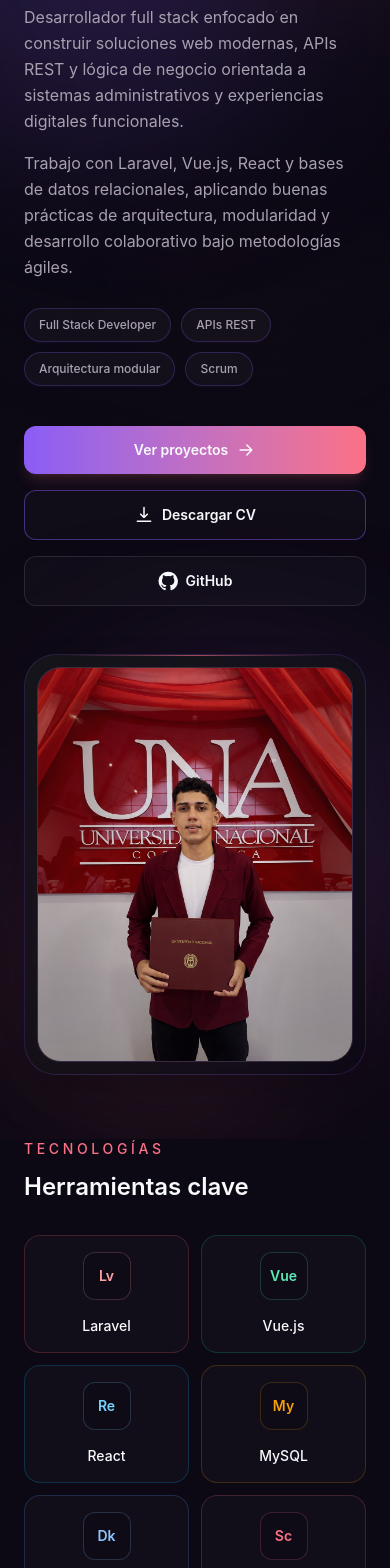
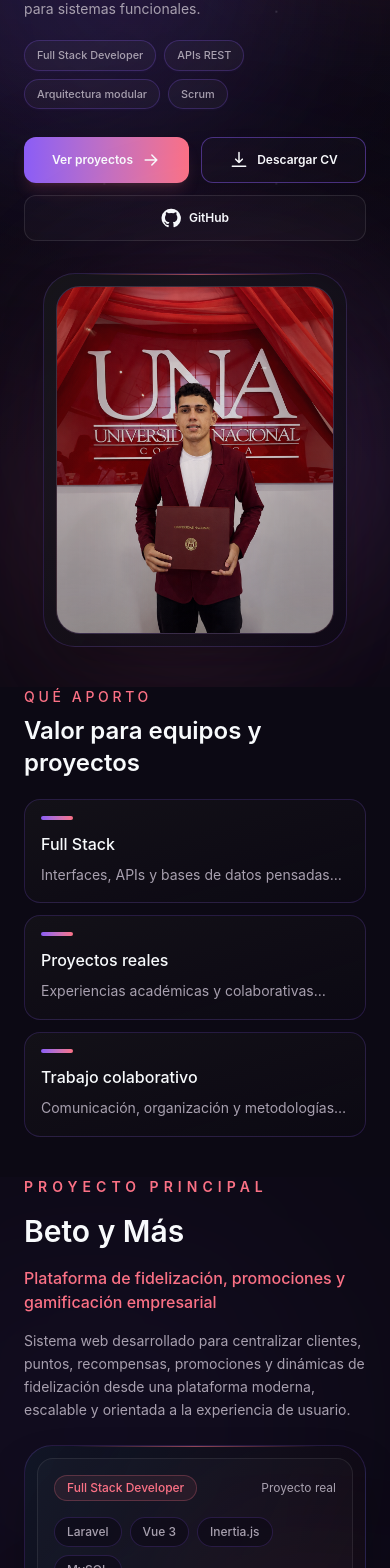
Before and after one commit to andyorozcoo/portfolio-andy-orozco, a Vue app: page / in a window 390 px wide. Shown: the part 280-1848 px from the top of the page. Built offline with nearby package versions, Linux system fonts and the light colour scheme.

Commit message:
optimize home mobile layout and collapse project details

```diff
--- a/src/components/sections/HeroSection.vue
+++ b/src/components/sections/HeroSection.vue
@@ -8,50 +8,50 @@ const profileImageSrc = `${import.meta.env.BASE_URL}images/profile/profile-main.
 </script>
 
 <template>
-  <section id="inicio" class="relative flex scroll-mt-20 items-center overflow-hidden pb-16 pt-28 sm:pt-32 lg:min-h-screen lg:pb-20">
+  <section id="inicio" class="relative flex scroll-mt-20 items-center overflow-hidden pb-10 pt-24 sm:pb-16 sm:pt-32 lg:min-h-screen lg:pb-20">
     <div class="absolute left-0 top-28 -z-10 size-72 rounded-full bg-brand-violet/10 blur-[110px]"></div>
     <div class="absolute bottom-24 right-0 -z-10 h-80 w-96 rounded-full bg-brand-magenta/10 blur-[120px]"></div>
 
-    <div class="mx-auto grid w-full max-w-7xl items-center gap-12 px-6 lg:grid-cols-[1.02fr_0.98fr] lg:gap-14 lg:px-8">
+    <div class="mx-auto grid w-full max-w-7xl items-center gap-8 px-6 sm:gap-12 lg:grid-cols-[1.02fr_0.98fr] lg:gap-14 lg:px-8">
       <div class="motion-safe:animate-[hero-rise_700ms_ease-out_both]">
         <p
-          class="mb-6 inline-flex rounded-full border border-brand-violet/20 bg-linear-to-r from-brand-violet/10 to-brand-magenta/10 px-4 py-2 text-sm font-medium text-brand-magenta backdrop-blur-sm"
+          class="mb-4 inline-flex rounded-full border border-brand-violet/20 bg-linear-to-r from-brand-violet/10 to-brand-magenta/10 px-3.5 py-1.5 text-xs font-medium text-brand-magenta backdrop-blur-sm sm:mb-6 sm:px-4 sm:py-2 sm:text-sm"
         >
           Andy Orozco Castro
         </p>
 
-        <h1 class="max-w-3xl text-[2.45rem] font-semibold leading-[1.04] tracking-tight text-foreground sm:text-5xl lg:text-6xl xl:text-7xl">
+        <h1 class="max-w-3xl text-[2.15rem] font-semibold leading-[1.02] tracking-tight text-foreground sm:text-5xl lg:text-6xl xl:text-7xl">
           Full Stack
           <span class="block bg-linear-to-r from-brand-violet to-brand-magenta bg-clip-text text-transparent">
             Developer
           </span>
         </h1>
 
-        <div class="mt-7 max-w-2xl space-y-4 text-base leading-relaxed text-muted sm:text-lg">
+        <div class="mt-5 max-w-2xl space-y-4 text-sm leading-relaxed text-muted sm:mt-7 sm:text-lg">
           <p>
-            Desarrollador full stack enfocado en construir soluciones web modernas, APIs REST y lógica de negocio
-            orientada a sistemas administrativos y experiencias digitales funcionales.
+            Desarrollador full stack enfocado en soluciones web modernas, APIs REST y lógica de negocio para sistemas
+            funcionales.
           </p>
-          <p>
+          <p class="hidden sm:block">
             Trabajo con Laravel, Vue.js, React y bases de datos relacionales, aplicando buenas prácticas de
             arquitectura, modularidad y desarrollo colaborativo bajo metodologías ágiles.
           </p>
         </div>
 
-        <div class="mt-7 flex flex-wrap gap-2.5">
+        <div class="mt-5 flex flex-wrap gap-2 sm:mt-7 sm:gap-2.5">
           <span
             v-for="tag in profileTags"
             :key="tag"
-            class="rounded-full border border-brand-violet/25 bg-white/3 px-3.5 py-2 text-xs font-medium text-muted shadow-sm shadow-brand-violet/5 backdrop-blur-sm transition-colors duration-300 hover:border-brand-magenta/35 hover:text-foreground"
+            class="rounded-full border border-brand-violet/25 bg-white/3 px-3 py-1.5 text-[0.68rem] font-medium text-muted shadow-sm shadow-brand-violet/5 backdrop-blur-sm transition-colors duration-300 hover:border-brand-magenta/35 hover:text-foreground sm:px-3.5 sm:py-2 sm:text-xs"
           >
             {{ tag }}
           </span>
         </div>
 
-        <div class="mt-10 flex flex-col gap-4 sm:flex-row sm:flex-wrap">
+        <div class="mt-7 grid grid-cols-2 gap-3 sm:mt-10 sm:flex sm:flex-wrap">
           <RouterLink
             :to="{ path: '/', hash: '#proyecto-destacado' }"
-            class="group inline-flex items-center justify-center gap-2 rounded-xl bg-linear-to-r from-brand-violet to-brand-magenta px-7 py-3.5 text-sm font-semibold text-foreground shadow-lg shadow-brand-magenta/15 transition-all duration-300 hover:-translate-y-0.5 hover:shadow-xl hover:shadow-brand-magenta/30 focus-visible:outline-2 focus-visible:outline-offset-4 focus-visible:outline-brand-magenta"
+            class="group inline-flex items-center justify-center gap-2 rounded-xl bg-linear-to-r from-brand-violet to-brand-magenta px-4 py-3 text-xs font-semibold text-foreground shadow-lg shadow-brand-magenta/15 transition-all duration-300 hover:-translate-y-0.5 hover:shadow-xl hover:shadow-brand-magenta/30 focus-visible:outline-2 focus-visible:outline-offset-4 focus-visible:outline-brand-magenta sm:px-7 sm:py-3.5 sm:text-sm"
           >
             Ver proyectos
             <svg viewBox="0 0 24 24" class="size-5 transition-transform duration-300 group-hover:translate-x-1" fill="none" stroke="currentColor" stroke-width="1.8">
@@ -61,7 +61,7 @@ const profileImageSrc = `${import.meta.env.BASE_URL}images/profile/profile-main.
           <a
             href="/files/cv-andy-orozco.pdf"
             download
-            class="inline-flex items-center justify-center gap-2 rounded-xl border border-brand-violet/45 bg-white/2 px-7 py-3.5 text-sm font-semibold text-brand-magenta backdrop-blur-sm transition-all duration-300 hover:-translate-y-0.5 hover:border-brand-magenta/55 hover:bg-brand-violet/10 focus-visible:outline-2 focus-visible:outline-offset-4 focus-visible:outline-brand-violet"
+            class="inline-flex items-center justify-center gap-2 rounded-xl border border-brand-violet/45 bg-white/2 px-4 py-3 text-xs font-semibold text-brand-magenta backdrop-blur-sm transition-all duration-300 hover:-translate-y-0.5 hover:border-brand-magenta/55 hover:bg-brand-violet/10 focus-visible:outline-2 focus-visible:outline-offset-4 focus-visible:outline-brand-violet sm:px-7 sm:py-3.5 sm:text-sm"
           >
             <svg viewBox="0 0 24 24" class="size-5" fill="none" stroke="currentColor" stroke-width="1.8">
               <path stroke-linecap="round" stroke-linejoin="round" d="M12 3v12m0 0 4-4m-4 4-4-4M4 19.5h16" />
@@ -72,7 +72,7 @@ const profileImageSrc = `${import.meta.env.BASE_URL}images/profile/profile-main.
             href="https://github.com/andyorozcoo"
             target="_blank"
             rel="noopener noreferrer"
-            class="inline-flex items-center justify-center gap-2 rounded-xl border border-white/10 bg-white/2.5 px-7 py-3.5 text-sm font-semibold text-foreground backdrop-blur-sm transition-all duration-300 hover:-translate-y-0.5 hover:border-brand-magenta/40 hover:text-brand-magenta focus-visible:outline-2 focus-visible:outline-offset-4 focus-visible:outline-brand-violet"
+            class="col-span-2 inline-flex items-center justify-center gap-2 rounded-xl border border-white/10 bg-white/2.5 px-4 py-3 text-xs font-semibold text-foreground backdrop-blur-sm transition-all duration-300 hover:-translate-y-0.5 hover:border-brand-magenta/40 hover:text-brand-magenta focus-visible:outline-2 focus-visible:outline-offset-4 focus-visible:outline-brand-violet sm:col-span-1 sm:px-7 sm:py-3.5 sm:text-sm"
           >
             <svg viewBox="0 0 24 24" class="size-5" fill="currentColor">
               <path d="M12 .8a11.4 11.4 0 0 0-3.6 22.2c.6.1.8-.2.8-.6v-2.1c-3.3.7-4-1.4-4-1.4-.6-1.3-1.4-1.7-1.4-1.7-1.1-.7.1-.7.1-.7 1.2.1 1.9 1.2 1.9 1.2 1.1 1.9 2.9 1.4 3.6 1 .1-.8.4-1.4.8-1.7-2.6-.3-5.4-1.3-5.4-5.7 0-1.3.5-2.3 1.2-3.1-.1-.3-.5-1.5.1-3.1 0 0 1-.3 3.2 1.2a11 11 0 0 1 5.8 0c2.2-1.5 3.2-1.2 3.2-1.2.6 1.6.2 2.8.1 3.1.8.8 1.2 1.8 1.2 3.1 0 4.4-2.7 5.4-5.4 5.7.4.4.8 1.1.8 2.2v3.3c0 .4.2.7.8.6A11.4 11.4 0 0 0 12 .8Z" />
@@ -82,7 +82,7 @@ const profileImageSrc = `${import.meta.env.BASE_URL}images/profile/profile-main.
         </div>
       </div>
 
-      <div class="relative mx-auto w-full max-w-[31rem] motion-safe:animate-[hero-scale_700ms_180ms_ease-out_both] lg:ml-auto">
+      <div class="relative mx-auto w-full max-w-[19rem] motion-safe:animate-[hero-scale_700ms_180ms_ease-out_both] sm:max-w-[31rem] lg:ml-auto">
         <div class="absolute -right-5 top-12 -z-10 size-64 rounded-full bg-brand-violet/22 blur-[100px]"></div>
         <div class="absolute -bottom-6 left-4 -z-10 size-56 rounded-full bg-brand-magenta/18 blur-[100px]"></div>
 
--- a/src/views/HomeView.vue
+++ b/src/views/HomeView.vue
@@ -4,18 +4,9 @@ import { RouterLink } from 'vue-router'
 import HeroSection from '../components/sections/HeroSection.vue'
 import MotionReveal from '../components/ui/MotionReveal.vue'
 
-const technologies = [
-  { name: 'Laravel', mark: 'Lv', className: 'border-red-400/20 bg-red-400/6 text-red-300' },
-  { name: 'Vue.js', mark: 'Vue', className: 'border-emerald-400/20 bg-emerald-400/6 text-emerald-300' },
-  { name: 'React', mark: 'Re', className: 'border-sky-400/20 bg-sky-400/6 text-sky-300' },
-  { name: 'MySQL', mark: 'My', className: 'border-brand-amber/20 bg-brand-amber/6 text-brand-amber' },
-  { name: 'Docker', mark: 'Dk', className: 'border-blue-400/20 bg-blue-400/6 text-blue-300' },
-  { name: 'Scrum', mark: 'Sc', className: 'border-brand-magenta/20 bg-brand-magenta/6 text-brand-magenta' },
-]
-
 const contributionItems = [
   {
-    title: 'Desarrollo Full Stack',
+    title: 'Full Stack',
     description: 'Interfaces, APIs y bases de datos pensadas como una solución completa.',
   },
   {
@@ -46,6 +37,14 @@ const projectStack = [
   { name: 'Docker', mark: 'Dk', className: 'border-blue-400/20 bg-blue-400/6 text-blue-300' },
   { name: 'Railway', mark: 'Rw', className: 'border-zinc-300/20 bg-zinc-300/6 text-zinc-200' },
   { name: 'Git', mark: 'Git', className: 'border-orange-400/20 bg-orange-400/6 text-orange-300' },
+]
+
+const mainProjectStack = projectStack.slice(0, 4)
+
+const projectKeyPoints = [
+  'Gestión de clientes y puntos',
+  'Recompensas y promociones',
+  'Gamificación y panel administrativo',
 ]
 
 const solutionCards = [
@@ -120,6 +119,7 @@ const projectSlides = [
 const activeProjectSlide = ref(0)
 const projectImageUnavailable = ref(false)
 const isPreviewOpen = ref(false)
+const isProjectDetailsOpen = ref(false)
 const activePreview = () => projectSlides[activeProjectSlide.value]
 
 const goToProjectSlide = (index) => {
@@ -159,7 +159,7 @@ onBeforeUnmount(() => {
   <div>
     <HeroSection />
 
-    <section class="relative pb-14 sm:pb-20">
+    <section v-if="false" class="relative pb-14 sm:pb-20">
       <div class="mx-auto w-full max-w-7xl px-6 lg:px-8">
         <MotionReveal as="header" class="mb-8 max-w-2xl">
           <p class="text-sm font-medium uppercase tracking-[0.26em] text-brand-magenta">Tecnologías</p>
@@ -184,43 +184,43 @@ onBeforeUnmount(() => {
       </div>
     </section>
 
-    <section class="relative pb-14 sm:pb-20">
+    <section class="relative pb-10 sm:pb-20">
       <div class="mx-auto w-full max-w-7xl px-6 lg:px-8">
-        <MotionReveal as="header" class="mb-8 max-w-2xl">
+        <MotionReveal as="header" class="mb-5 max-w-2xl sm:mb-8">
           <p class="text-sm font-medium uppercase tracking-[0.26em] text-brand-magenta">Qué aporto</p>
-          <h2 class="mt-3 text-2xl font-semibold text-foreground sm:text-3xl">Valor para equipos y proyectos</h2>
+          <h2 class="mt-2 text-2xl font-semibold text-foreground sm:mt-3 sm:text-3xl">Valor para equipos y proyectos</h2>
         </MotionReveal>
 
-        <div class="grid gap-4 md:grid-cols-3">
+        <div class="grid gap-3 md:grid-cols-3">
           <MotionReveal
             v-for="(item, index) in contributionItems"
             :key="item.title"
             as="article"
-            class="rounded-2xl border border-brand-violet/20 bg-linear-to-br from-[#18181b]/58 to-space/55 p-5 backdrop-blur-xl transition-all duration-300 hover:-translate-y-1 hover:border-brand-magenta/35"
+            class="rounded-2xl border border-brand-violet/20 bg-linear-to-br from-[#18181b]/58 to-space/55 p-4 transition-all duration-300 hover:-translate-y-1 hover:border-brand-magenta/35 sm:p-5 sm:backdrop-blur-xl"
             :delay="index * 0.08"
           >
-            <span class="mb-4 block h-1 w-10 rounded-full bg-linear-to-r from-brand-violet to-brand-magenta"></span>
-            <h3 class="text-lg font-medium text-foreground">{{ item.title }}</h3>
-            <p class="mt-3 text-sm leading-relaxed text-muted">{{ item.description }}</p>
+            <span class="mb-3 block h-1 w-8 rounded-full bg-linear-to-r from-brand-violet to-brand-magenta sm:mb-4 sm:w-10"></span>
+            <h3 class="text-base font-medium text-foreground sm:text-lg">{{ item.title }}</h3>
+            <p class="mt-2 line-clamp-1 text-sm leading-relaxed text-muted sm:mt-3 sm:line-clamp-none">{{ item.description }}</p>
           </MotionReveal>
         </div>
       </div>
     </section>
 
-    <section id="proyecto-destacado" class="relative scroll-mt-24 overflow-hidden pb-16 sm:pb-24">
+    <section id="proyecto-destacado" class="relative scroll-mt-24 overflow-hidden pb-12 sm:pb-24">
       <div class="absolute -left-24 top-16 -z-10 size-96 rounded-full bg-brand-violet/10 blur-[140px]"></div>
       <div class="absolute -right-24 bottom-20 -z-10 size-96 rounded-full bg-brand-magenta/8 blur-[140px]"></div>
 
       <div class="mx-auto w-full max-w-7xl px-6 lg:px-8">
-        <MotionReveal as="header" class="mb-8 max-w-4xl">
+        <MotionReveal as="header" class="mb-6 max-w-4xl sm:mb-8">
           <p class="text-sm font-semibold uppercase tracking-[0.36em] text-brand-magenta">Proyecto principal</p>
-          <h2 class="mt-5 text-3xl font-semibold leading-tight text-foreground sm:text-4xl lg:text-5xl">
+          <h2 class="mt-4 text-3xl font-semibold leading-tight text-foreground sm:mt-5 sm:text-4xl lg:text-5xl">
             Beto y Más
           </h2>
           <p class="mt-4 text-base font-medium text-brand-magenta">
             Plataforma de fidelización, promociones y gamificación empresarial
           </p>
-          <p class="mt-5 max-w-3xl text-base leading-relaxed text-muted">
+          <p class="mt-4 max-w-3xl text-sm leading-relaxed text-muted sm:mt-5 sm:text-base">
             Sistema web desarrollado para centralizar clientes, puntos, recompensas, promociones y dinámicas de
             fidelización desde una plataforma moderna, escalable y orientada a la experiencia de usuario.
           </p>
@@ -228,13 +228,13 @@ onBeforeUnmount(() => {
 
         <MotionReveal
           as="article"
-          class="relative overflow-hidden rounded-[2.25rem] border border-brand-violet/20 bg-linear-to-br from-[#111827]/86 via-space/78 to-[#09090f]/95 p-4 shadow-2xl shadow-black/35 backdrop-blur-xl sm:p-5 lg:p-6"
+          class="relative overflow-hidden rounded-[1.75rem] border border-brand-violet/20 bg-linear-to-br from-[#111827]/86 via-space/78 to-[#09090f]/95 p-3 shadow-2xl shadow-black/35 sm:rounded-[2.25rem] sm:p-5 sm:backdrop-blur-xl lg:p-6"
         >
           <div class="absolute inset-x-12 top-0 h-px bg-linear-to-r from-transparent via-brand-magenta/55 to-transparent"></div>
           <div class="absolute -right-24 top-16 size-72 rounded-full bg-brand-magenta/8 blur-[110px]"></div>
 
           <div class="relative space-y-5">
-            <div class="grid gap-5 xl:grid-cols-[0.9fr_1.1fr]">
+            <div class="hidden gap-5 lg:grid xl:grid-cols-[0.9fr_1.1fr]">
               <div class="rounded-[1.75rem] border border-white/8 bg-white/2.5 p-5 backdrop-blur-xl sm:p-6">
                 <p class="text-xs font-semibold uppercase tracking-[0.28em] text-brand-magenta">Stack utilizado</p>
                 <div class="mt-5 grid grid-cols-2 gap-3 sm:grid-cols-3">
@@ -282,6 +282,25 @@ onBeforeUnmount(() => {
               </div>
             </div>
 
+            <div class="rounded-2xl border border-white/8 bg-white/2.5 p-4 lg:hidden">
+              <div class="flex items-center justify-between gap-3">
+                <span class="rounded-full border border-brand-magenta/25 bg-brand-magenta/8 px-3 py-1 text-xs font-medium text-brand-magenta">
+                  Full Stack Developer
+                </span>
+                <span class="text-xs text-muted">Proyecto real</span>
+              </div>
+
+              <div class="mt-4 flex flex-wrap gap-2">
+                <span
+                  v-for="item in mainProjectStack"
+                  :key="item.name"
+                  class="rounded-full border border-brand-violet/20 bg-space/55 px-3 py-1.5 text-xs font-medium text-muted"
+                >
+                  {{ item.name }}
+                </span>
+              </div>
+            </div>
+
             <button
               type="button"
               class="group block w-full overflow-hidden rounded-[1.75rem] border border-white/8 bg-space/45 p-3 text-left shadow-2xl shadow-black/25 transition-all duration-300 hover:-translate-y-1 hover:border-brand-magenta/35 hover:shadow-brand-magenta/10 focus-visible:outline-2 focus-visible:outline-offset-4 focus-visible:outline-brand-magenta"
@@ -297,6 +316,7 @@ onBeforeUnmount(() => {
                   :src="activePreview().src"
                   :alt="activePreview().alt"
                   class="relative h-full w-full object-cover object-top transition-transform duration-700 group-hover:scale-[1.02]"
+                  loading="lazy"
                   decoding="async"
                   @error="projectImageUnavailable = true"
                 />
@@ -341,9 +361,47 @@ onBeforeUnmount(() => {
                 </div>
               </div>
             </button>
+
+            <div class="rounded-2xl border border-white/8 bg-white/2.5 p-4 lg:hidden">
+              <p class="text-sm leading-relaxed text-muted">
+                Plataforma para administrar clientes, puntos, recompensas, promociones y dinámicas de fidelización.
+              </p>
+
+              <div class="mt-4 grid gap-2">
+                <div
+                  v-for="item in projectKeyPoints"
+                  :key="item"
+                  class="flex items-center gap-3 rounded-xl border border-white/8 bg-space/45 px-3 py-2 text-sm text-foreground"
+                >
+                  <span class="size-2 rounded-full bg-brand-magenta"></span>
+                  {{ item }}
+                </div>
+              </div>
+
+              <button
+                type="button"
+                class="mt-4 inline-flex w-full items-center justify-center gap-2 rounded-xl border border-brand-violet/35 bg-brand-violet/10 px-4 py-3 text-sm font-semibold text-brand-magenta transition-all duration-300 hover:border-brand-magenta/45 hover:bg-brand-magenta/10"
+                @click="isProjectDetailsOpen = !isProjectDetailsOpen"
+              >
+                {{ isProjectDetailsOpen ? 'Ocultar detalles' : 'Ver detalles' }}
+                <svg
+                  viewBox="0 0 24 24"
+                  class="size-4 transition-transform duration-300"
+                  :class="isProjectDetailsOpen ? 'rotate-180' : ''"
+                  fill="none"
+                  stroke="currentColor"
+                  stroke-width="1.8"
+                >
+                  <path stroke-linecap="round" stroke-linejoin="round" d="m6 9 6 6 6-6" />
+                </svg>
+              </button>
+            </div>
           </div>
 
-          <div class="relative mt-5 grid gap-5 lg:grid-cols-[0.95fr_1.05fr]">
+          <div
+            class="relative mt-5 grid gap-5 lg:grid lg:grid-cols-[0.95fr_1.05fr]"
+            :class="isProjectDetailsOpen ? 'grid' : 'hidden'"
+          >
             <div class="rounded-[1.75rem] border border-brand-violet/18 bg-white/2.5 p-5 backdrop-blur-xl">
               <p class="text-sm font-semibold uppercase tracking-[0.26em] text-brand-magenta">Qué resuelve</p>
               <div class="mt-5 grid gap-3">
@@ -375,7 +433,10 @@ onBeforeUnmount(() => {
             </div>
           </div>
 
-          <div class="relative mt-5 grid gap-5 lg:grid-cols-[1.1fr_0.9fr]">
+          <div
+            class="relative mt-5 grid gap-5 lg:grid-cols-[1.1fr_0.9fr]"
+            :class="isProjectDetailsOpen ? 'grid' : 'hidden lg:grid'"
+          >
             <div class="rounded-[1.75rem] border border-brand-violet/18 bg-white/2.5 p-5 backdrop-blur-xl">
               <p class="text-sm font-semibold uppercase tracking-[0.26em] text-brand-magenta">Áreas funcionales</p>
               <div class="mt-5 grid grid-cols-2 gap-3 sm:grid-cols-3">
@@ -405,7 +466,10 @@ onBeforeUnmount(() => {
             </div>
           </div>
 
-          <div class="relative mt-5 rounded-[1.75rem] border border-brand-violet/18 bg-linear-to-br from-[#18181b]/62 to-space/60 p-5 backdrop-blur-xl">
+          <div
+            class="relative mt-5 rounded-[1.75rem] border border-brand-violet/18 bg-linear-to-br from-[#18181b]/62 to-space/60 p-5 backdrop-blur-xl"
+            :class="isProjectDetailsOpen ? 'block' : 'hidden lg:block'"
+          >
             <p class="text-sm font-semibold uppercase tracking-[0.26em] text-brand-magenta">Enfoque técnico</p>
             <div class="mt-5 grid gap-3 sm:grid-cols-2 lg:grid-cols-3">
               <div
@@ -418,7 +482,10 @@ onBeforeUnmount(() => {
             </div>
           </div>
 
-          <p class="relative mt-5 rounded-2xl border border-white/8 bg-white/2.5 p-5 text-sm leading-relaxed text-muted">
+          <p
+            class="relative mt-5 rounded-2xl border border-white/8 bg-white/2.5 p-5 text-sm leading-relaxed text-muted"
+            :class="isProjectDetailsOpen ? 'block' : 'hidden lg:block'"
+          >
             Por tratarse de un proyecto colaborativo y privado, el código fuente no se encuentra disponible públicamente.
           </p>
         </MotionReveal>
@@ -485,11 +552,11 @@ onBeforeUnmount(() => {
       </Teleport>
     </section>
 
-    <section class="px-6 pb-20 lg:px-8">
-      <MotionReveal class="mx-auto flex max-w-5xl flex-col items-center rounded-3xl border border-brand-violet/20 bg-linear-to-r from-brand-violet/10 to-brand-magenta/8 px-6 py-10 text-center sm:px-10">
+    <section class="px-6 pb-14 sm:pb-20 lg:px-8">
+      <MotionReveal class="mx-auto flex max-w-5xl flex-col items-center rounded-3xl border border-brand-violet/20 bg-linear-to-r from-brand-violet/10 to-brand-magenta/8 px-5 py-8 text-center sm:px-10 sm:py-10">
         <h2 class="text-2xl font-semibold text-foreground sm:text-3xl">¿Construimos algo juntos?</h2>
-        <p class="mt-4 max-w-xl text-muted">Explora mi trabajo o conversemos sobre oportunidades y proyectos.</p>
-        <div class="mt-8 flex flex-col gap-3 sm:flex-row">
+        <p class="mt-3 max-w-xl text-sm text-muted sm:mt-4 sm:text-base">Explora mi trabajo o conversemos sobre oportunidades y proyectos.</p>
+        <div class="mt-6 grid w-full gap-3 sm:mt-8 sm:w-auto sm:grid-cols-2">
           <RouterLink
             :to="{ path: '/', hash: '#proyecto-destacado' }"
             class="rounded-xl bg-linear-to-r from-brand-violet to-brand-magenta px-6 py-3 text-sm font-medium text-foreground transition-transform duration-300 hover:-translate-y-0.5"
```
